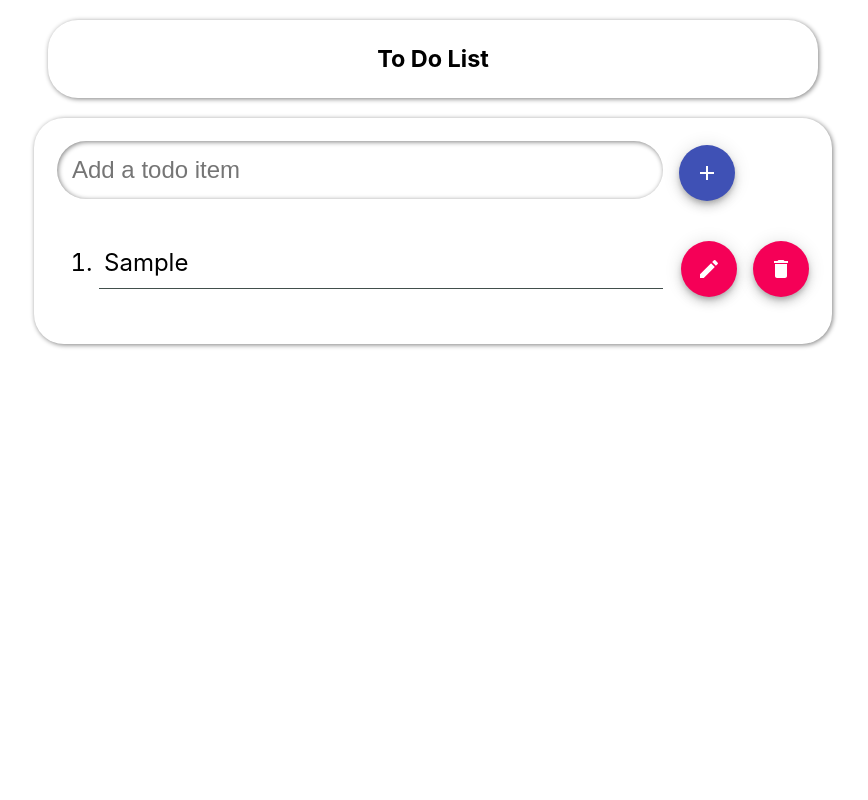
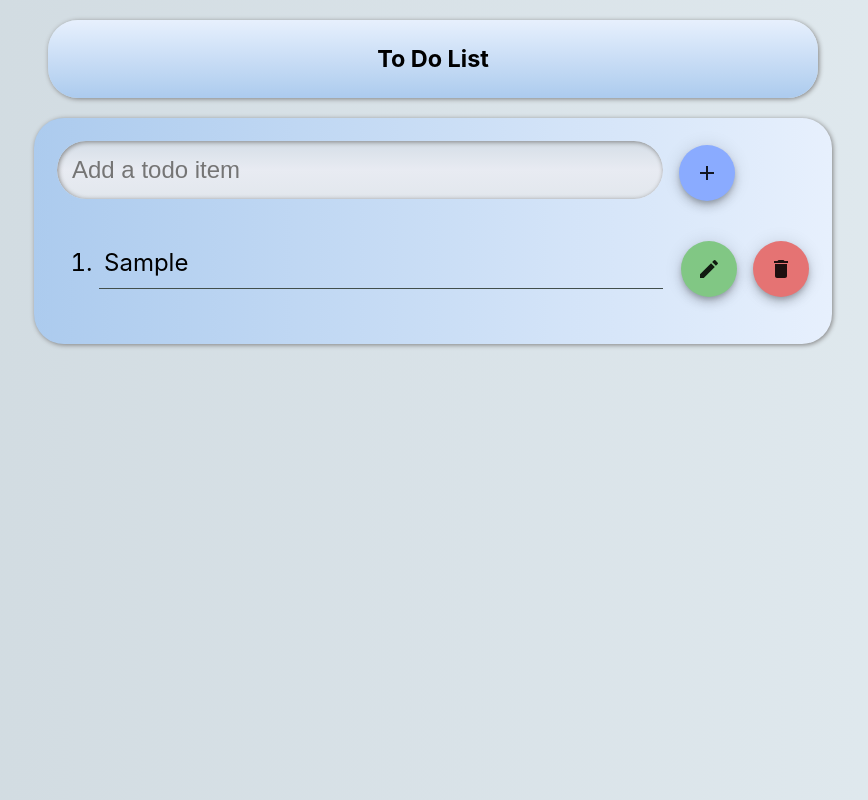
Before and after one commit to Bishesh58/todo-app-react, a React (Create React App) app: page / in a window 1280 px wide. Both pictures are taken after typing "Sample" into the empty fields and a click on the button "add". Shown: the whole page, without its empty margins (207-1075 px from the left). Built offline with nearby package versions, Linux system fonts and the light colour scheme.

Commit message:
added material-ui floating action buttons for edit and delete

```diff
--- a/src/App.js
+++ b/src/App.js
@@ -1,11 +1,15 @@
 import React from 'react';
 import FormTodo from './Components/FormTodo';
+import { ThemeProvider } from '@material-ui/core';
+import theme from './Components/Theme';
 
 
 function App() {
   return (
     <div className="App">
+      <ThemeProvider theme={theme}>
       <FormTodo/>
+      </ThemeProvider>
     </div>
   );
 }
--- a/src/Components/FormTodo.css
+++ b/src/Components/FormTodo.css
@@ -1,3 +1,7 @@
+body{
+   background-image: linear-gradient(to right, #cfd9df 0%, #e2ebf0 100%);
+}
+
 .header {
   margin: 20px auto;
   padding: 1px;
@@ -8,6 +12,7 @@
   box-shadow: 1px 1px 5px gray;
   border-radius: 30px;
   text-align: center;
+  background-image: linear-gradient(to top, #accbee 0%, #e7f0fd 100%);
 }
 
 .form{
@@ -17,6 +22,8 @@
     /* background-color: #1abc9c; */
     border-radius: 30px;
     box-shadow: 1px 1px 5px gray;
+    background-color: #DCD9D4;
+    background-image: linear-gradient(to right, #accbee 0%, #e7f0fd 100%);
 }
 
 input{
@@ -26,6 +33,8 @@ input{
     padding: 15px;
     box-shadow: inset 1px 1px 5px gray;
     border: none;
+    background: linear-gradient(to bottom, #D5DEE7 0%, #E8EBF2 50%, #E2E7ED 100%), linear-gradient(to bottom, rgba(0,0,0,0.02) 50%, rgba(255,255,255,0.02) 61%, rgba(0,0,0,0.02) 73%), linear-gradient(33deg, rgba(255,255,255,0.20) 0%, rgba(0,0,0,0.20) 100%);
+ background-blend-mode: normal,color-burn;
 }
 
 @media (max-width: 950px){
--- a/src/Components/FormTodo.js
+++ b/src/Components/FormTodo.js
@@ -5,6 +5,8 @@ import AddIcon from "@material-ui/icons/Add";
 import { Fab } from "@material-ui/core";
 import { makeStyles } from '@material-ui/core/styles';
 import DeleteIcon from '@material-ui/icons/Delete';
+import { blue } from "@material-ui/core/colors";
+
 
 function FormTodo(props) {
   const [input, setInput] = useState("");
@@ -20,7 +22,9 @@ function FormTodo(props) {
     root: {
       '& > *': {
         margin: theme.spacing(1),
+        backgroundColor: '#8AABFF'
       },
+
     },
 
   }));
@@ -38,11 +42,9 @@ function FormTodo(props) {
             value={input}
             onChange={(e) => setInput(e.target.value)}
           ></input>
-
           <Fab
             onClick={addTodo}
             type="submit"
-            color="primary"
             aria-label="add"
           >
             <AddIcon />
--- a/src/Components/ListTodo.css
+++ b/src/Components/ListTodo.css
@@ -1,5 +1,6 @@
 ol {
   font-size: 1.5rem;
+  /* list-style: none; */
 }
 
 .listTodos {
--- a/src/Components/ListTodo.js
+++ b/src/Components/ListTodo.js
@@ -1,10 +1,12 @@
 import React from "react";
 import "./ListTodo.css";
 import { makeStyles } from "@material-ui/core/styles";
+import { createMuiTheme } from '@material-ui/core/styles';
 import DeleteIcon from "@material-ui/icons/Delete";
 import IconButton from "@material-ui/core/IconButton";
 import EditIcon from "@material-ui/icons/Edit";
 import { Fab } from "@material-ui/core";
+import {teal,deepOr} from '@material-ui/core/colors';
 
 function ListTodo({ todos }) {
   const removeTodo = (e) => {};
@@ -18,6 +20,18 @@ function ListTodo({ todos }) {
   }));
   const classes = useStyles();
 
+
+const theme = createMuiTheme({
+  palette: {
+    primary: {
+      main: teal[500],
+    },
+    secondary: {
+      main: '#ff9100',
+    },
+  },
+});
+
   return (
     <div className="listTodo">
       <ol>
@@ -29,7 +43,7 @@ function ListTodo({ todos }) {
                 <li>{todo} </li>
 
                 <div className={classes.root}>
-                <Fab color="secondary" aria-label="edit">
+                <Fab color="primary" aria-label="edit">
                   <EditIcon />
                 </Fab>
                 {/* <IconButton
--- /dev/null
+++ b/src/Components/Theme.js
@@ -0,0 +1,17 @@
+import { createMuiTheme } from '@material-ui/core/styles';
+import purple from '@material-ui/core/colors/purple';
+import green from '@material-ui/core/colors/green';
+import { red } from '@material-ui/core/colors';
+
+const theme = createMuiTheme({
+  palette: {
+    primary: {
+      main: green[300],
+    },
+    secondary: {
+      main: red[300],
+    },
+  },
+});
+
+export default theme;
```
